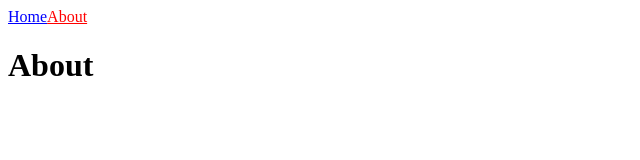
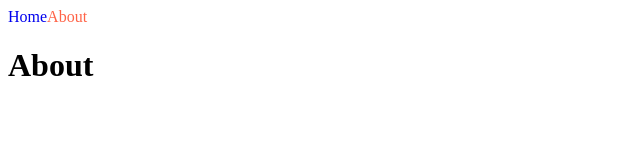
Before and after one commit to yujinGwon/Study, a React app in the folder nomadcoders/React_Track/nextjs-intro/: page /about in a window 1280 px wide. Shown: the full height of the page, 0-640 px from the left. Built offline with nearby package versions, Linux system fonts and the light colour scheme.

Commit message:
1.4 CSS Modules

```diff
--- a/nomadcoders/React_Track/nextjs-intro/components/NavBar.js
+++ b/nomadcoders/React_Track/nextjs-intro/components/NavBar.js
@@ -1,5 +1,6 @@
 import Link from "next/link";
 import { useRouter } from "next/router";
+import styles from "./Navbar.module.css";
 
 export default function NavBar() {
     const router = useRouter();
@@ -7,11 +8,23 @@ export default function NavBar() {
     return (
         <nav>
             <Link href="/">
-                <a style={{color: router.pathname === "/"? "red" : "blue"}}>Home</a>
+                <a
+                    className={`${styles.link} ${router.pathname === "/" ? styles.active : ""
+                        }`}
+                >
+                    Home
+                </a>
             </Link>
             <Link href="/about">
-                <a style={{color: router.pathname === "/about"? "red" : "blue"}} >About</a>
-            </Link>
-        </nav>
+                <a
+                className={[
+                    styles.link,
+                    router.pathname === "/about" ? styles.active : ""
+                    ].join(" ")}
+                    >
+                    About
+                </a>
+        </Link>
+        </nav >
     );
 }
--- /dev/null
+++ b/nomadcoders/React_Track/nextjs-intro/components/NavBar.module.css
@@ -0,0 +1,7 @@
+.link {
+    text-decoration: none;
+}
+
+.active {
+    color: tomato;
+}
```
